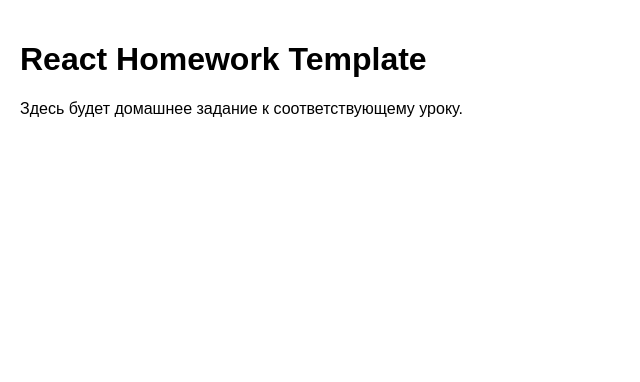
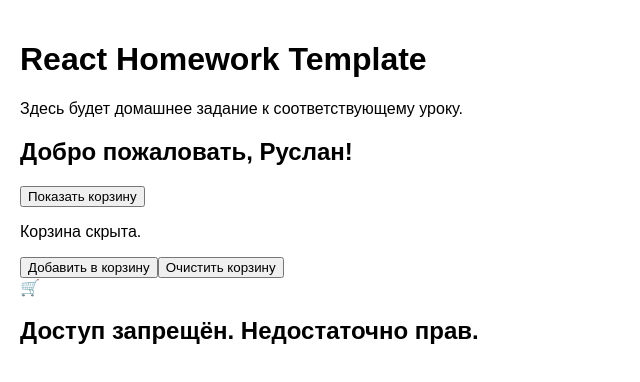
Before and after one commit to tusin777/react-home-works-app, a React (Vite) app: page / in a window 1280 px wide. Shown: the top 382 px of the page, without its empty margins (0-640 px from the left). Built offline with nearby package versions, Linux system fonts and the light colour scheme.

Commit message:
Добавить компоненты CartIcon и AdminPanel, реализовать функциональность корзины и приветственного блока

```diff
--- /dev/null
+++ b/src/components/AdminPanel/AdminPanel.jsx
@@ -0,0 +1,16 @@
+export default function AdminPanel({ isAdmin }) {
+  if (!isAdmin) {
+    return <h2>Доступ запрещён. Недостаточно прав.</h2>;
+  }
+
+  return (
+    <div>
+      <h2>Панель администратора</h2>
+      <ul>
+        <li>Список заказов</li>
+        <li>Управление товарами</li>
+        <li>Статистика продаж</li>
+      </ul>
+    </div>
+  );
+}
--- a/src/components/App/App.jsx
+++ b/src/components/App/App.jsx
@@ -1,12 +1,55 @@
+import { useState } from "react";
 import "./App.css";
+import CartIcon from "../CartIcon/CartIcon";
+import AdminPanel from "../AdminPanel/AdminPanel";
 
 function App() {
+  const [isCartOpen, setIsCartOpen] = useState(false);
+  const [cartCount, setCartCount] = useState(0);
+
+  const isLoggedIn = true; // временно "авторизован"
+
+  const isAuthZ = true;
+
+  const isAdmin = false; // или false для проверки
+
   return (
     <div className="app-container">
       <h1>React Homework Template</h1>
       <p>Здесь будет домашнее задание к соответствующему уроку.</p>
+      <WelcomeBlock isLoggedIn={isLoggedIn} userName="Руслан" />
+      <GuestPromo isAuthZ={isAuthZ} />
+      <button onClick={() => setIsCartOpen(!isCartOpen)}>
+        {isCartOpen ? "Скрыть корзину" : "Показать корзину"}
+      </button>
+      {isCartOpen ? (
+        <div className="cart">
+          <h2>Корзина</h2>
+          <p>Здесь будут товары пользователя.</p>
+        </div>
+      ) : (
+        <p>Корзина скрыта.</p>
+      )}
+      <button onClick={() => setCartCount(cartCount + 1)}>
+        Добавить в корзину
+      </button>
+      <button onClick={() => setCartCount(0)}>Очистить корзину</button>
+      <CartIcon count={cartCount} />
+      <AdminPanel isAdmin={isAdmin} />
     </div>
   );
 }
 
 export default App;
+
+function WelcomeBlock({ isLoggedIn, userName }) {
+  if (!isLoggedIn) {
+    return <p>Пожалуйста, войдите в систему.</p>;
+  }
+
+  return <h2>Добро пожаловать, {userName}!</h2>;
+}
+
+function GuestPromo({ isAuthZ }) {
+  return !isAuthZ && <p>Зарегистрируйтесь чбо-бы получить бонус</p>;
+}
--- /dev/null
+++ b/src/components/CartIcon/CartIcon.jsx
@@ -0,0 +1,9 @@
+export default function CartIcon({ count }) {
+  return (
+    <div className="cart-icon">
+      <span>🛒</span>
+      {(count > 9 && <span className="badge">9+</span>) ||
+        (count > 0 && <span className="badge">{count}</span>)}
+    </div>
+  );
+}
```
